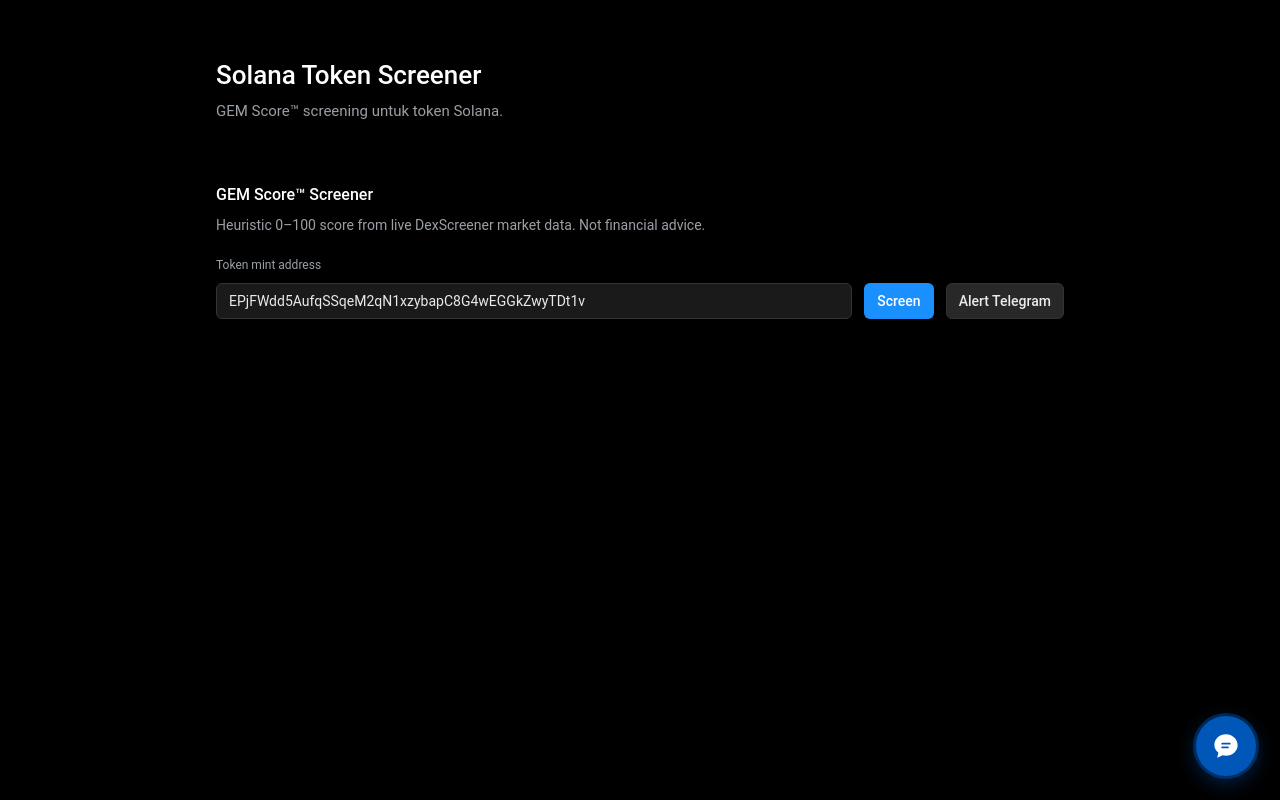
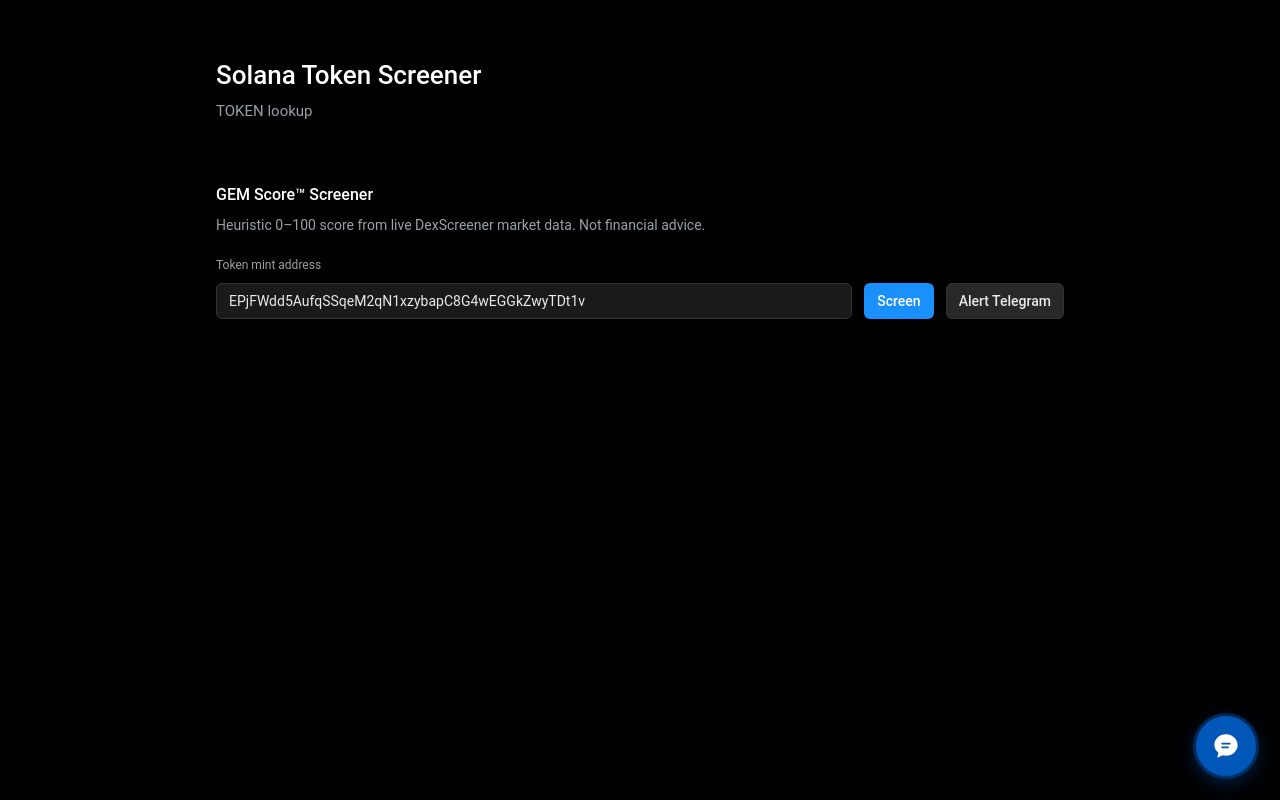
Before and after one commit to MohammadWildanAzamZami/Crypto-Sniper, a Vue app in the folder web/frontend/: page / in a window 1280 px wide. Built offline with nearby package versions, Linux system fonts and the light colour scheme.

Commit message:
Ganti subjudul jadi 'TOKEN lookup'

```diff
--- a/web/frontend/src/pages/ExplorerPage.vue
+++ b/web/frontend/src/pages/ExplorerPage.vue
@@ -26,7 +26,7 @@
   <main class="page">
     <header class="page__head">
       <h1>Solana Token Screener</h1>
-      <p class="page__sub">GEM Score™ screening untuk token Solana.</p>
+      <p class="page__sub">TOKEN lookup</p>
     </header>
 
     <ScreenerPanel />
```
